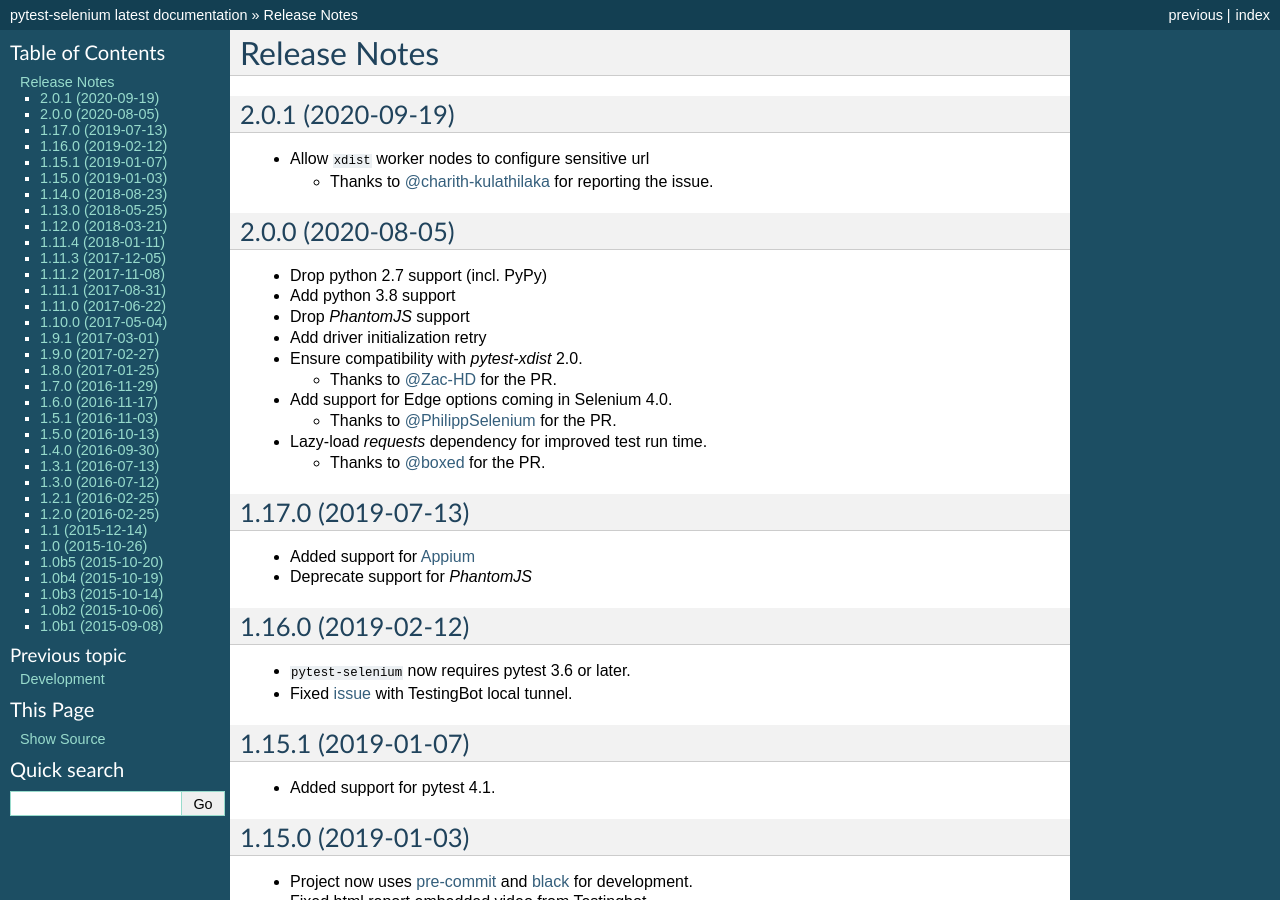
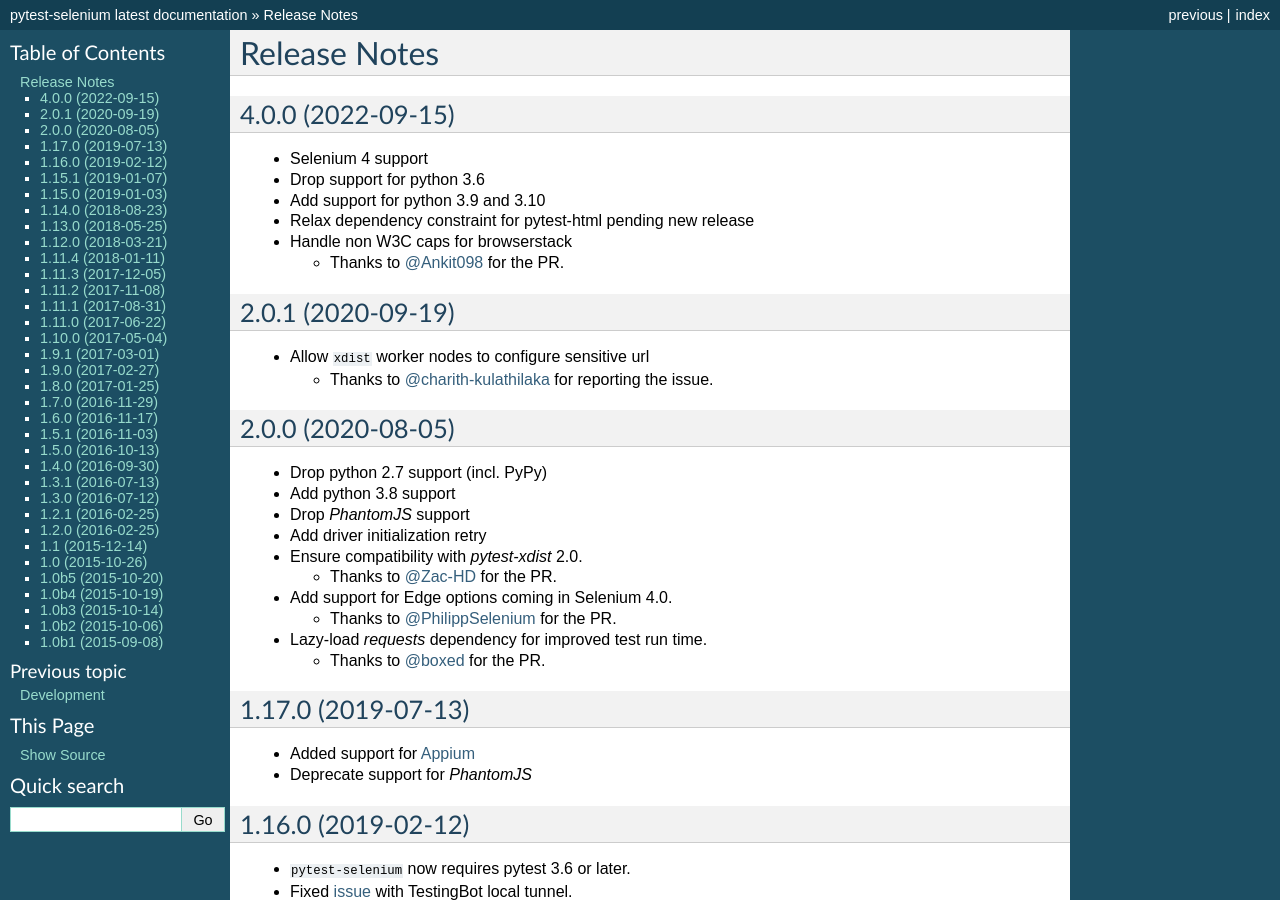
Before and after one commit to pytest-dev/pytest-selenium, a Sphinx documentation site: the page built from docs/news.rst, in a window 1280 px wide and 900 px high. Built offline with Sphinx 7.4.7, drawn with Linux system fonts in a browser that asks for light colours.

Commit message:
Release v4.0.0 (#298)

```diff
--- a/docs/news.rst
+++ b/docs/news.rst
@@ -1,5 +1,20 @@
 Release Notes
 =============
+
+4.0.0 (2022-09-15)
+------------------
+
+* Selenium 4 support
+
+* Drop support for python 3.6
+
+* Add support for python 3.9 and 3.10
+
+* Relax dependency constraint for pytest-html pending new release
+
+* Handle non W3C caps for browserstack
+
+  * Thanks to `@Ankit098 <https://github.com/Ankit098>`_ for the PR.
 
 2.0.1 (2020-09-19)
 ------------------
--- a/pyproject.toml
+++ b/pyproject.toml
@@ -9,7 +9,7 @@
 license = "MPL-2.0"
 authors = [
     "Dave Hunt <dhunt@mozilla.com>",
-    "Jim Brännlund <jimbrannlund@fastmail.com>"
+    "Jim Brannlund <jimbrannlund@fastmail.com>"
 ]
 readme = "README.rst"
 homepage = "https://github.com/pytest-dev/pytest-selenium"
@@ -45,7 +45,7 @@
 python = "^3.7"
 pytest = "^6.0.0"
 pytest-base-url = "^2.0.0"
-pytest-html = "^3.1.1"
+pytest-html = ">=2.0.0"
 pytest-variables = "^2.0.0"
 requests = "^2.26.0"
 selenium = "^4.0.0"
```
Also changed, not shown: 1 other file.
